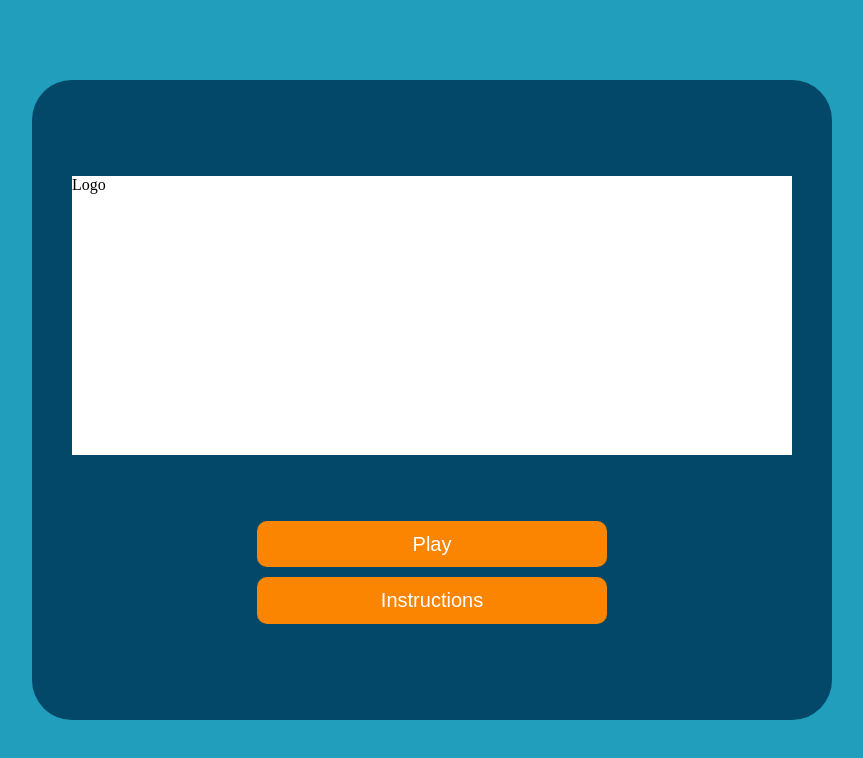
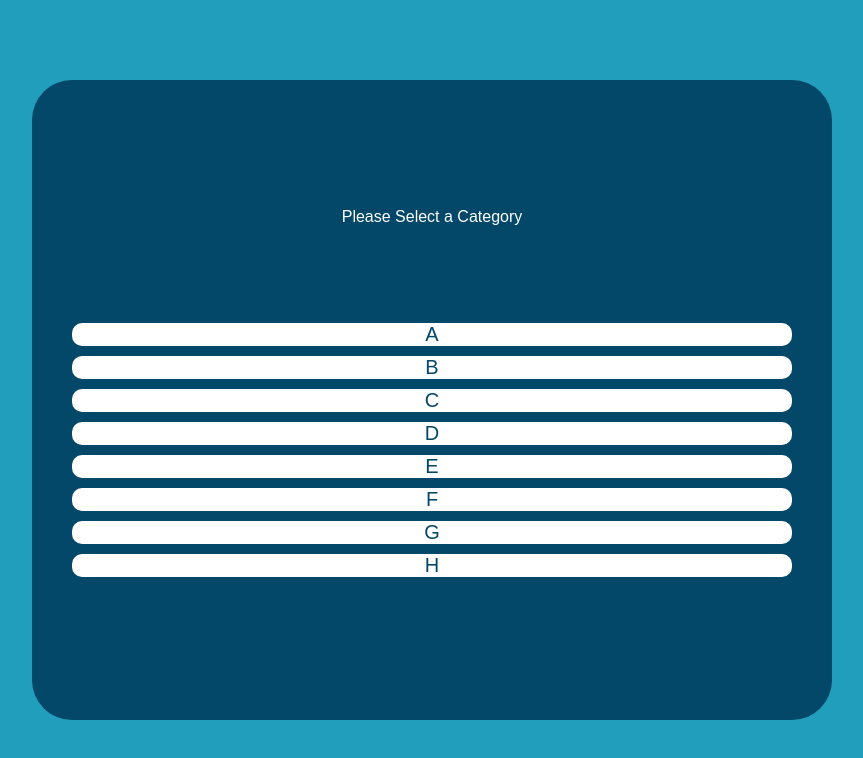
Before and after one commit to Code-Institute-Submissions/category-quiz, a plain HTML site: page index.html in a window 1280 px wide. Shown: the whole page, without its empty margins (208-1071 px from the left). Drawn offline with Linux system fonts and the light colour scheme.

Commit message:
STYLE: Add styling to category select container

```diff
--- a/assets/css/style.css
+++ b/assets/css/style.css
@@ -1,3 +1,10 @@
+/* Set values used throughout the site as variables to allow for easy alteration */
+:root {
+  --body-background: #219EBC;
+  --application-background: #034769;
+  --white: #ffffff;
+}
+
 /* Configure universal box-sizing to make box model layout calculations easier */
 html {
   box-sizing: border-box;
@@ -22,14 +29,31 @@ body {
   align-items: center;
   justify-content: center;
   height: 100vh;
-  background-color: #219EBC;
+  background-color: var(--body-background);
+  font-family: sans-serif;
 }
 
 #application-container {
   width: 100%;
   height: 100%;
   padding: 20px;
-  background-color: #034769;
+  background-color: var(--application-background);
+  overflow: scroll;
+
+  /* Credit to w3schools for code to hide scrollbar but keep functionality:
+  https://www.w3schools.com/howto/howto_css_hide_scrollbars.asp */
+
+  /* Hide scrollbar for IE, Edge and Firefox */
+  -ms-overflow-style: none;
+  scrollbar-width: none;
+}
+
+/* Credit to w3schools for code to hide scrollbar but keep functionality:
+  https://www.w3schools.com/howto/howto_css_hide_scrollbars.asp */
+
+/* Hide scrollbar for Chrome, Safari and Opera */
+#application-container::-webkit-scrollbar {
+  display: none;
 }
 
 /* Menu container */
@@ -46,7 +70,7 @@ body {
   grid-column: full-width;
   grid-row: logo-top / logo-bottom;
   min-height: 200px;
-  background-color: #ffffff;
+  background-color: var(--white);
 }
 
 #btn-play {
@@ -59,10 +83,35 @@ body {
   grid-row: rules-btn-top / rules-btn-bottom;
 }
 
+/*  */
+
+#category-select-container {
+  display: grid;
+  grid-template-columns: 4fr;
+  grid-template-rows: 1fr [header-top] 2fr [header-bottom] 1fr [categories-top] 7fr [categories-bottom] 1fr;
+  gap: 10px;
+  height: 100%;
+}
+
+#heading {
+  grid-row: header-top / header-bottom;
+  display: flex;
+  align-items: center;
+  justify-content: center;
+  color: var(--white);
+}
+
+#categories-container {
+  grid-row: categories-top / categories-bottom;
+  display: flex;
+  flex-direction: column;
+  gap: 10px;
+}
+
 /* Shared styles */
 
 .hidden {
-  display: none;
+  display: none !important;
 }
 
 .btn-menu {
@@ -70,10 +119,19 @@ body {
   border: none;
   border-radius: 10px;
   background-color: #FB8500;
-  font-family: sans-serif;
   font-size: 125%;
   font-weight: 400;
   color: white;
+}
+
+.btn-category {
+  min-width: 300px;
+  border: none;
+  border-radius: 10px;
+  background-color: #ffffff;
+  font-size: 125%;
+  font-weight: 400;
+  color: var(--application-background);
 }
 
 /* Media queries */
@@ -85,6 +143,5 @@ body {
     height: 80%;
     border-radius: 40px;
     padding: 40px;
-    overflow: hidden;
   }
 }
--- a/index.html
+++ b/index.html
@@ -12,19 +12,23 @@
 <body>
   <section id="application-container">
 
-    <div id="menu-container">
+    <div id="menu-container" class="hidden">
       <div id="logo-container">Logo</div>
       <button id="btn-play" class="btn-menu">Play</button>
       <button id="btn-instructions" class="btn-menu">Instructions</button>
     </div>
 
-    <div id="category-container" class="hidden">
-      <div>Please Select a Category</div>
-      <div>
-        <button>A</button>
-        <button>B</button>
-        <button>C</button>
-        <button>D</button>
+    <div id="category-select-container">
+      <div id="heading">Please Select a Category</div>
+      <div id="categories-container">
+        <button class="btn-category">A</button>
+        <button class="btn-category">B</button>
+        <button class="btn-category">C</button>
+        <button class="btn-category">D</button>
+        <button class="btn-category">E</button>
+        <button class="btn-category">F</button>
+        <button class="btn-category">G</button>
+        <button class="btn-category">H</button>
       </div>
     </div>
 
```
